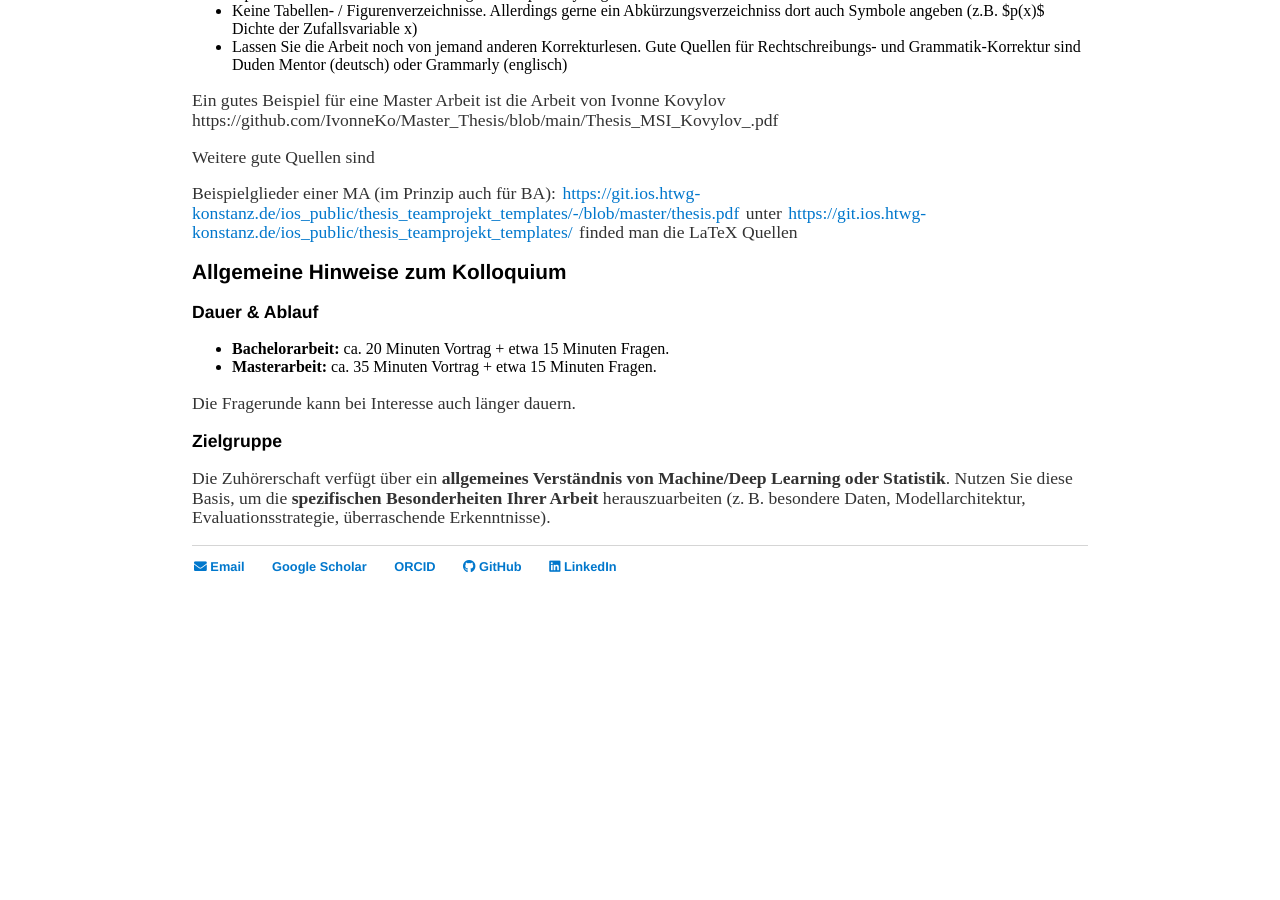
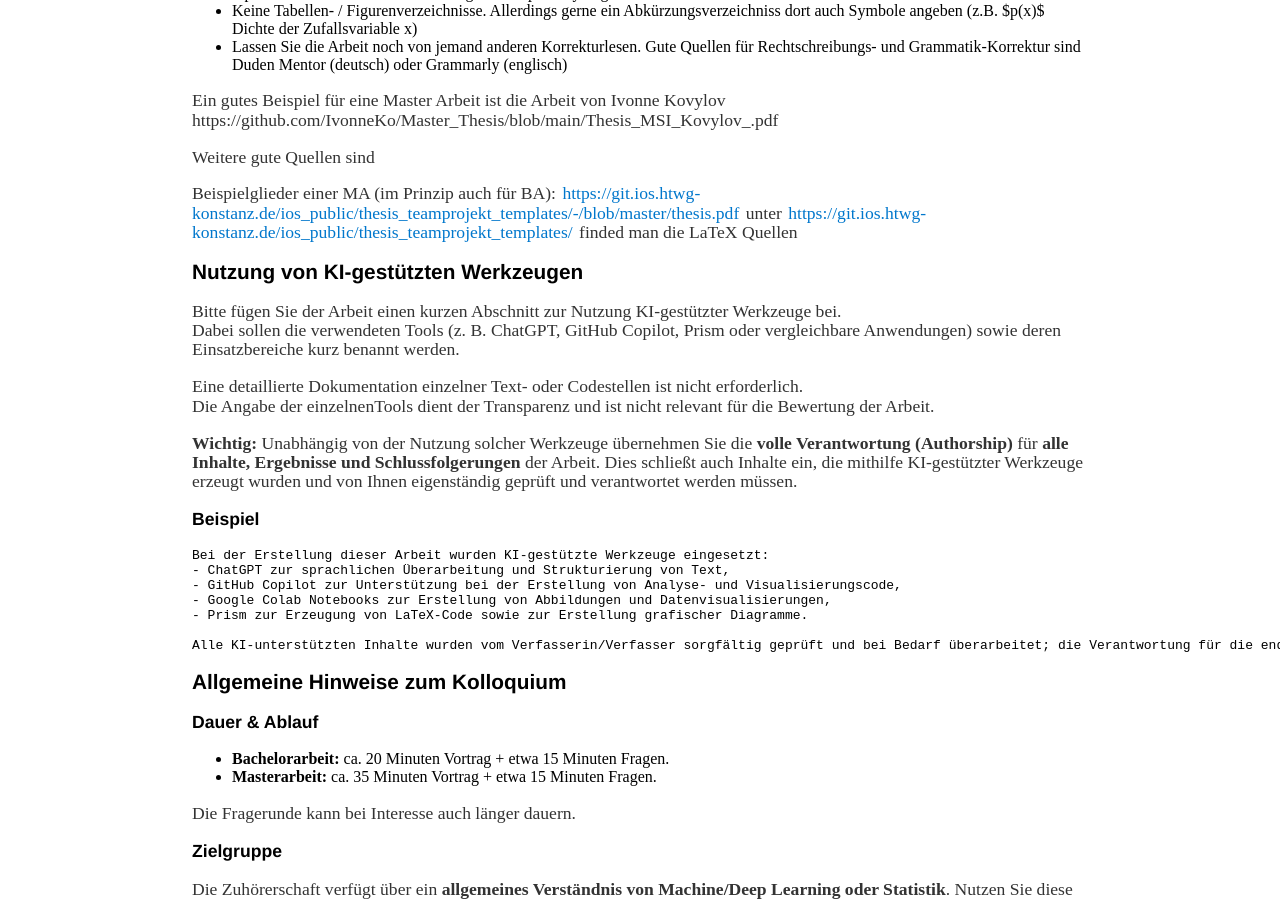
Before and after one commit to oduerr/oduerr.github.io, a Jekyll site: the page built from teaching/bama/index.md, in a window 1280 px wide and 900 px high, scrolled down 2314 px. Built offline with Jekyll 4.4.1, drawn with Linux system fonts in a browser that asks for light colours; a style sheet for code colours, icons or effects is not loaded; before the commit the page ends 2948 px from its top, so only the background shows below that.

Commit message:
KI Zusatz

````diff
--- a/teaching/bama/index.md
+++ b/teaching/bama/index.md
@@ -105,6 +105,27 @@ Weitere gute Quellen sind
 
 Beispielglieder einer MA (im Prinzip auch für BA): [https://git.ios.htwg-konstanz.de/ios_public/thesis_teamprojekt_templates/-/blob/master/thesis.pdf](https://git.ios.htwg-konstanz.de/ios_public/thesis_teamprojekt_templates/-/blob/master/thesis.pdf) unter [https://git.ios.htwg-konstanz.de/ios_public/thesis_teamprojekt_templates/](https://git.ios.htwg-konstanz.de/ios_public/thesis_teamprojekt_templates/) finded  man die LaTeX Quellen
 
+## Nutzung von KI-gestützten Werkzeugen
+
+Bitte fügen Sie der Arbeit einen kurzen Abschnitt zur Nutzung KI-gestützter Werkzeuge bei.
+Dabei sollen die verwendeten Tools (z. B. ChatGPT, GitHub Copilot, Prism oder vergleichbare Anwendungen) sowie deren Einsatzbereiche kurz benannt werden.
+
+Eine detaillierte Dokumentation einzelner Text- oder Codestellen ist nicht erforderlich.
+Die Angabe der einzelnenTools dient der Transparenz und ist nicht relevant für die Bewertung der Arbeit.
+
+**Wichtig:** Unabhängig von der Nutzung solcher Werkzeuge übernehmen Sie die **volle Verantwortung (Authorship)** für **alle Inhalte, Ergebnisse und Schlussfolgerungen** der Arbeit. Dies schließt auch Inhalte ein, die mithilfe KI-gestützter Werkzeuge erzeugt wurden und von Ihnen eigenständig geprüft und verantwortet werden müssen.
+
+### Beispiel
+
+```text
+Bei der Erstellung dieser Arbeit wurden KI-gestützte Werkzeuge eingesetzt:
+- ChatGPT zur sprachlichen Überarbeitung und Strukturierung von Text,
+- GitHub Copilot zur Unterstützung bei der Erstellung von Analyse- und Visualisierungscode,
+- Google Colab Notebooks zur Erstellung von Abbildungen und Datenvisualisierungen,
+- Prism zur Erzeugung von LaTeX-Code sowie zur Erstellung grafischer Diagramme.
+
+Alle KI-unterstützten Inhalte wurden vom Verfasserin/Verfasser sorgfältig geprüft und bei Bedarf überarbeitet; die Verantwortung für die endgültige Fassung liegt vollständig bei ihr/ihm.
+```
 ## Allgemeine Hinweise zum Kolloquium
 
 ### Dauer & Ablauf
````
